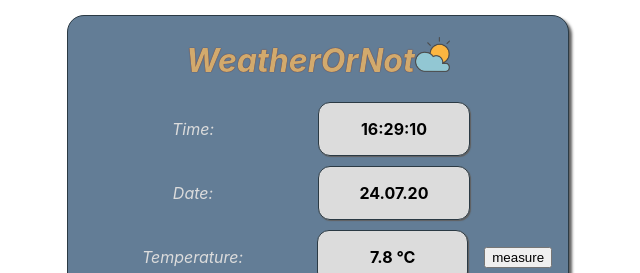
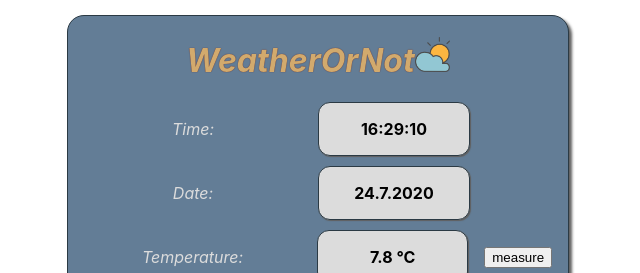
Before and after one commit to TheWeatherMan316/WeatherOrNot, a React (Create React App) app: page / in a window 1280 px wide. Shown: the top 273 px of the page, without its empty margins (322-962 px from the left). Built offline with nearby package versions, Linux system fonts and the light colour scheme.

Commit message:
set interval for date & Date()-formatting to locale

```diff
--- a/src/components/DisplayRow/BoxContent/Clock.js
+++ b/src/components/DisplayRow/BoxContent/Clock.js
@@ -5,11 +5,7 @@ export default function Clock() {
 
   useEffect(() => {
     setInterval(() => {
-      const today = new Date();
-      const hours = today.getHours()<10 ? "0"+today.getHours() : today.getHours()
-      const minutes = today.getMinutes()<10 ? "0"+today.getMinutes() : today.getMinutes()
-      const seconds = today.getSeconds()<10 ? "0"+today.getSeconds() : today.getSeconds()
-      const time = hours + ":" + minutes + ":" + seconds;
+      const time = new Date().toLocaleTimeString("de-DE");
       setTime(time);
     }, 1000);
   }, []);
--- a/src/components/DisplayRow/BoxContent/CurrentDate.js
+++ b/src/components/DisplayRow/BoxContent/CurrentDate.js
@@ -1,28 +1,18 @@
-import React from "react";
-
-function getCurrentDate() {
-  let today = new Date();
-  let dd = today.getDate();
-
-  let mm = today.getMonth() + 1;
-  const yy = today.getFullYear().toString().substring(2, 4);
-  if (dd < 10) {
-    dd = `0${dd}`;
-  }
-
-  if (mm < 10) {
-    mm = `0${mm}`;
-  }
-  return (today = `${dd}.${mm}.${yy}`);
-}
+import React, { useState, useEffect } from "react";
 
 export default function CurrentDate() {
-  const today = getCurrentDate();
-  console.log("I´m updated")
+  useEffect(() => {
+    setInterval(() => {
+      let today = new Date().toLocaleDateString("de-DE");
+      setDate(today);
+    }, 60000);
+  }, []);
+
+  const [date, setDate] = useState(new Date().toLocaleDateString("de-DE"));
 
   return (
     <p>
-      <b>{today}</b>
+      <b>{date}</b>
     </p>
   );
 }
```
